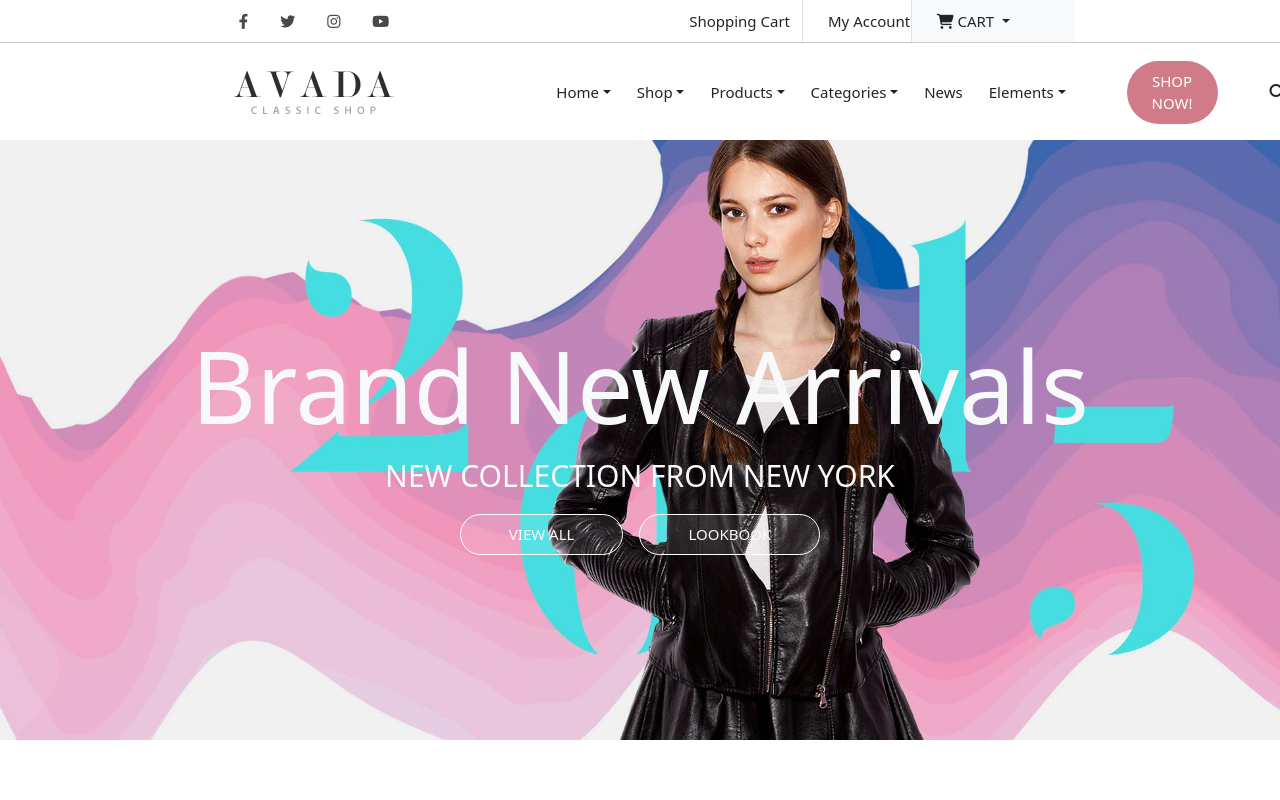
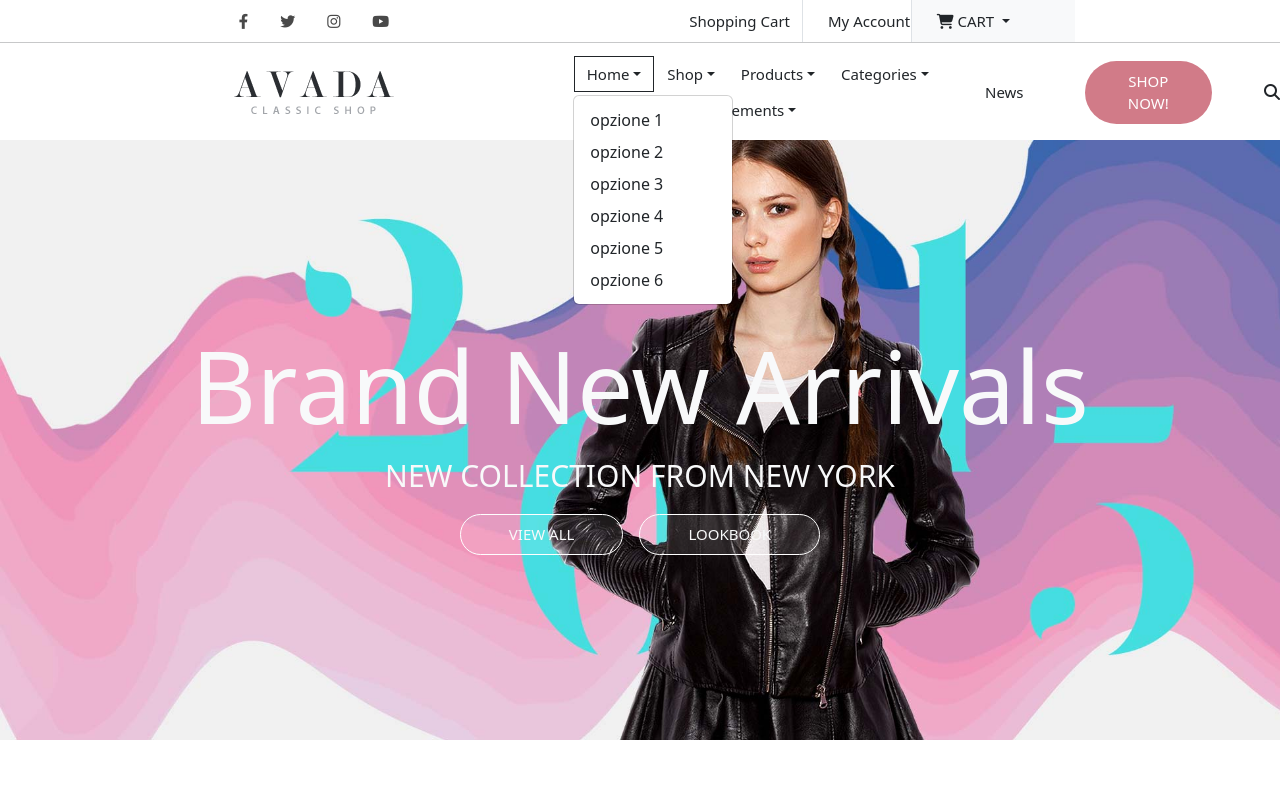
Before and after one commit to SofiaDiBlasi/classic-shop-html-vuejs, a Vue app in the folder my-vue-app/: page / in a window 1280 px wide. Both pictures are taken after a click on the button "Home". Shown: the top 800 px of the page. Built offline with nearby package versions, Linux system fonts and the light colour scheme.

Commit message:
modifica dropdown menù

```diff
--- a/my-vue-app/src/components/AppNavBar.vue
+++ b/my-vue-app/src/components/AppNavBar.vue
@@ -104,9 +104,17 @@
 
       <!--select menù navbar-->
       <div class="offset-1 col-7 select text-center h-100 align-items-center d-flex">
-        <button v-for="voce in navMenù" :key="voce" :class="'order-'+ voce.order" class="navBar rounded-0 btn dropdown-toggle h-100" type="button" data-toggle="dropdown" aria-expanded="false">
-          {{ voce.name }}
-        </button>
+        <div class="dropdown">
+            <button v-for="voce in navMenù" :key="voce" :class="'order-'+ voce.order" class="navBar rounded-0 btn dropdown-toggle h-100" type="button" data-bs-toggle="dropdown" aria-expanded="false">
+              {{ voce.name }}
+            </button>
+            <ul class="dropdown-menu">
+              <li v-for="item in navItem" :key="item" class="dropdown-item">
+                {{item}}
+              </li>
+            </ul>
+        </div>
+
         <!--bottone solo per News-->
         <button class="navBar h-100 rounded-0 btn order-4" href="">News</button>
         <!--bttone shop now + ricerca-->
@@ -158,8 +166,8 @@
     color: #494949;
     border: none;
     &:hover {
-      color: blue !important;
-      border-top: 1px solid blue !important;
+      color: $mainTheme !important;
+      border-top: 1px solid $mainTheme !important;
     }
   }
   select {
```
